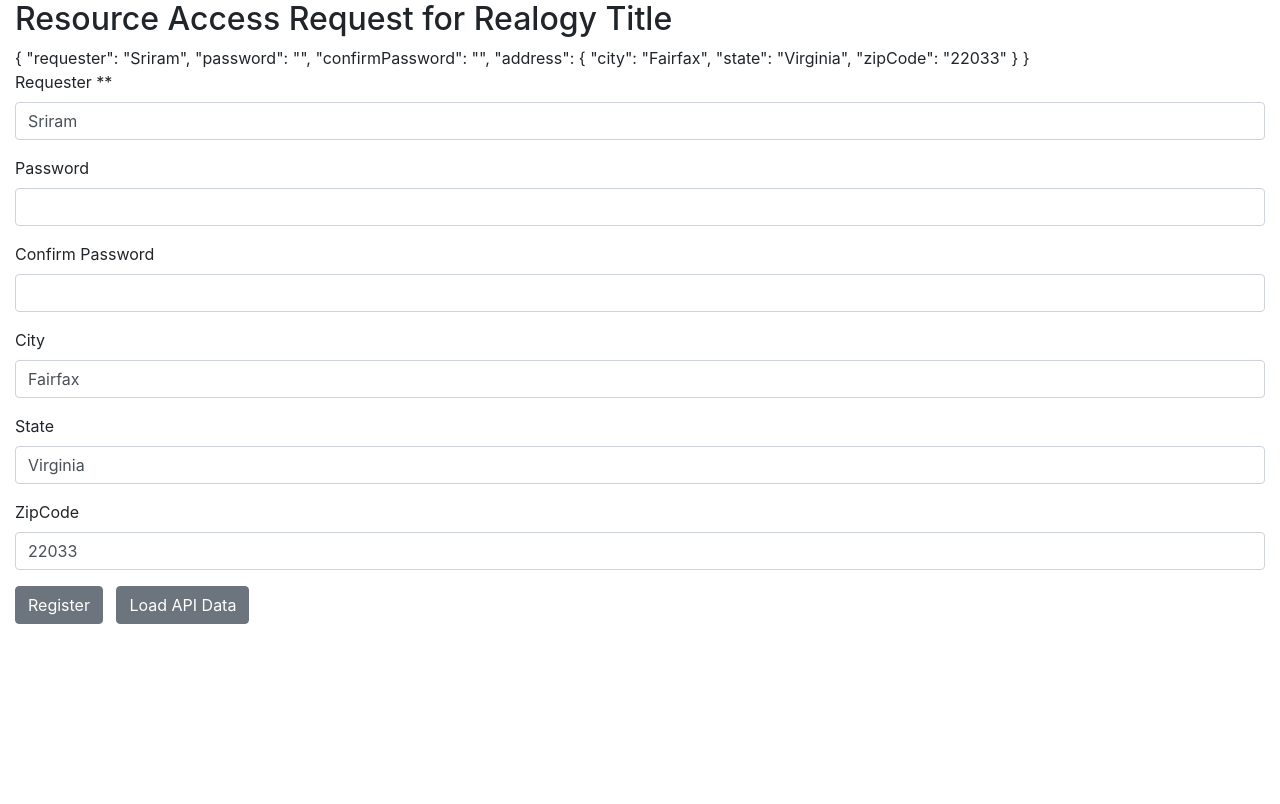
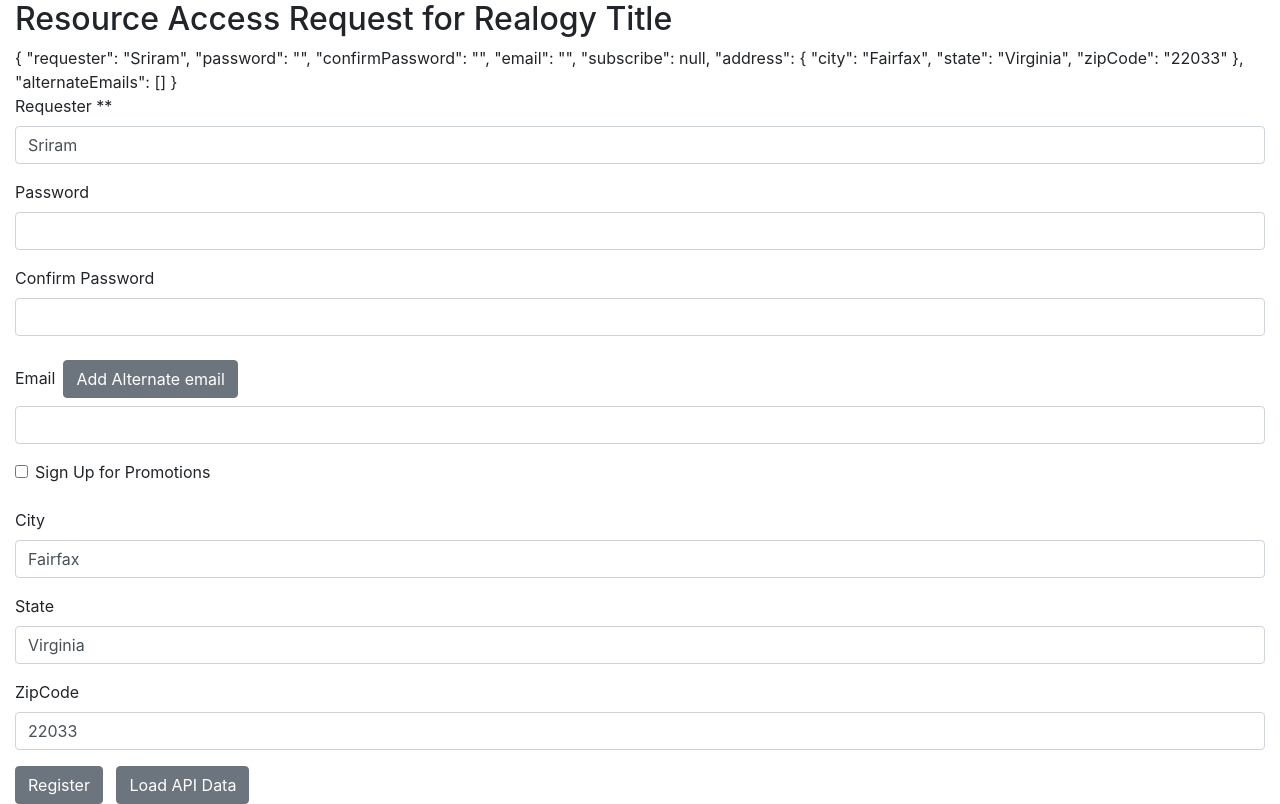
Before and after one commit to yuhup2edy/rf-demo, an Angular app: page / in a window 1280 px wide. Built offline with nearby package versions, Linux system fonts and the light colour scheme.

Commit message:
Added conditional, dyanamic form fields

```diff
--- a/src/app/app.component.html
+++ b/src/app/app.component.html
@@ -37,12 +37,36 @@
       <!-- remember that the errors class is applied against the registration form errors and mismatch is return key from
            the password validator function  -->
       <input
-          [class.is-invalid]="registrationForm.errors?.mismatch"
           formControlName = "confirmPassword"
           type="password"
           class="form-control">
           <small *ngIf="registrationForm.errors?.mismatch"  class="text-danger">  Password Mismatch </small>
     </div>
+
+    <!--  use the getter function email. from the component.ts-->
+    <!-- here email is the name of the getter function -->
+
+    <div class="form-group">
+      <label> Email </label>
+      <button type="button" class="btn btn-secondary btn-small m-2" (click)="addAlternateEmail()">Add Alternate email</button>
+      <input
+           [class.is-invalid]="email.invalid && email.touched"
+           formControlName = "email"
+           type="text"
+           class="form-control">
+      <small class="text-danger" [class.d-none]="email.valid || email.untouched"> Email Required Field if subscribed to promo</small>
+      <!-- begin to display the dynamic form fields added on the button click
+          formArrayName to keep track of hte array, index for # of elements and bound to formControlName -->
+      <div formArrayName = "alternateEmails" *ngFor = "let email of alternateEmails.controls; let i = index">
+         <input type="text" class="form-control my-1" [formControlName] = "i">
+      </div>
+    </div>
+
+    <div class="form-check mb-3">
+      <input class="form-check-input" formControlName="subscribe" type="checkbox">
+      <label> Sign Up for Promotions </label>
+    </div>
+
 
     <div formGroupName = "address">
       <div class="form-group">
--- a/src/app/app.component.ts
+++ b/src/app/app.component.ts
@@ -1,19 +1,91 @@
-import { Component } from '@angular/core';
-import { FormGroup, FormControl } from '@angular/forms';
+import { Component, OnInit } from '@angular/core';
+import { FormArray, FormGroup, FormControl } from '@angular/forms';
 import { FormBuilder, Validators } from '@angular/forms';
 import { forbiddenRequesterFunction } from './shared/requester-name.validator';
 import { passwordValidator } from './shared/password.validator';
+//import { timingSafeEqual } from 'crypto';
 
 @Component({
   selector: 'app-root',
   templateUrl: './app.component.html',
   styleUrls: ['./app.component.scss']
 })
-export class AppComponent {
 
-  constructor(private fb : FormBuilder){}
+export class AppComponent implements OnInit
+{
 
   title = 'Reactive or Model Driven Approach';
+  registrationForm : FormGroup;
+
+  get email() // getter function; can replace in form with email.invalid or email.touched etc.
+  {
+    return this.registrationForm.get('email');
+  }
+
+  get alternateEmails()
+  {
+    return this.registrationForm.get('alternateEmails') as FormArray ; // as is a type assertion function and used as getter
+                                                                        //  in the HTML ngFor tag to iterate
+  }
+
+  addAlternateEmail()
+  {
+    this.alternateEmails.push(this.fb.control('')); // this will just push a new form control upon a click event of however called
+  }
+
+  constructor(private fb : FormBuilder)
+  {
+    //depedency injection completed
+  }
+
+  ngOnInit()
+  {
+    this.registrationForm = this.fb.group
+  (
+    {
+      requester : ['Sriram',[Validators.required, Validators.minLength(3),Validators.pattern('^[a-zA-Z]+$'),forbiddenRequesterFunction(/password/)]],
+      password  : [''],
+      confirmPassword : [''],
+      email : [''],
+      subscribe : [],
+      address : this.fb.group
+      (
+        {
+          city : ['Fairfax'],
+          state : ['Virginia'],
+          zipCode : ['22033']
+        }
+      ), alternateEmails : this.fb.array([]) // this is to create an array of form elements, first arg is 0 for # of elements
+                                              // tha array function from FormArray allows us to dynamically add form elements
+                                              // example - TMP CRM remember adding land line, mobile, SMS etc
+    },{validator : passwordValidator}
+ // remember to pass the validator function for password as 2nd arg to the registration from control and not the individual fields
+  );
+    this.registrationForm.get('subscribe').valueChanges
+        .subscribe(checkedValue =>
+        {
+          const email = this.registrationForm.get('email');
+          // if checked then ensure the required property is set on the email
+          if (checkedValue)
+          {
+            email.setValidators(Validators.required);
+          }
+          else
+          {
+            email.clearAsyncValidators();
+          }
+          email.updateValueAndValidity();
+          this.registrationForm.get('subscribe').updateValueAndValidity; // use this to ensure current status is always provided back to view
+        });
+
+  // the value changes property on the form element level is available under OnInit and provides a handle to any time a value
+  // on a form field changes. use this to conditionally render the requried lable on the email text
+  // use case is only if check box for subscribe is clicked, the email field is made mandatory
+  // value changes returns an observable and we need to subscribe to it and when the value changes, we get it as a "checked" return
+
+
+  } // OnInit closure
+
   // registrationForm = new FormGroup({
   //   requester : new FormControl('venkatS'),
   //   password : new FormControl(''),
@@ -25,38 +97,22 @@ export class AppComponent {
   //   })
   // });
 
-  registrationForm = this.fb.group
-  (
-    {
-      requester : ['Sriram',[Validators.required, Validators.minLength(3),Validators.pattern('^[a-zA-Z]+$'),forbiddenRequesterFunction(/password/)]],
-      password  : [''],
-      confirmPassword : [''],
-      address : this.fb.group
-      (
-        {
-          city : ['Fairfax'],
-          state : ['Virginia'],
-          zipCode : ['22033']
-        }
-      )
-    },{validator : passwordValidator}
- // remember to pass the validator function for password as 2nd arg to the registration from control and not the individual fields
-    );
-
-
 loadAPI()
 {
-    this.registrationForm.setValue(
+  this.registrationForm.setValue
+  (
   //* if you need to load only partial data, use the .patchValue method
   {
     requester : 'Venkataramani',
     password : 'abcnews',
     confirmPassword : 'abcnews',
-        address : {
+    address :
+    {
       city : 'Chennai',
       state : 'Tamil Nadu',
       zipCode : '600091'
     }
-      });
   }
-}
+  );
+} // loadAPI() closure
+} // class closure
```
Lines whose indentation alone changed are shown as unchanged.
